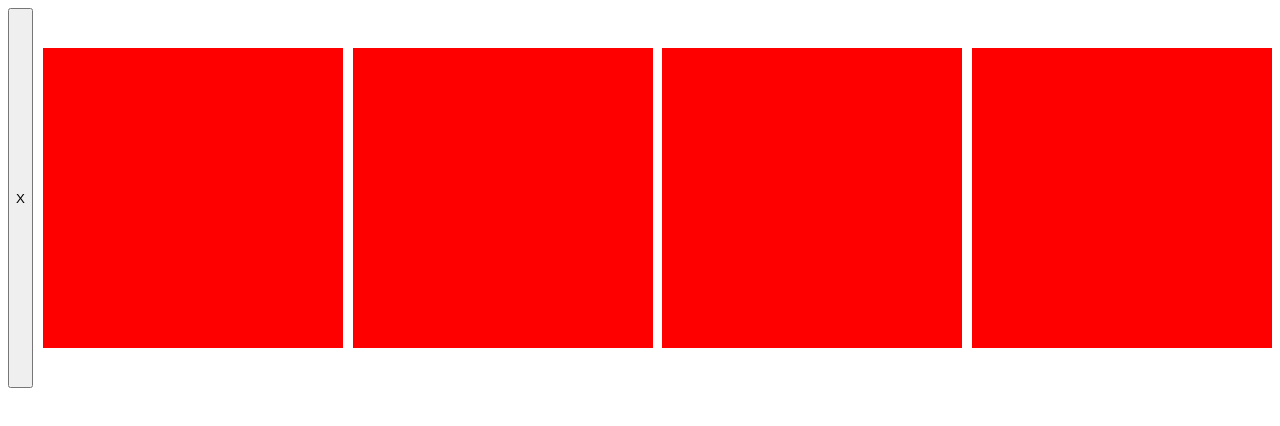
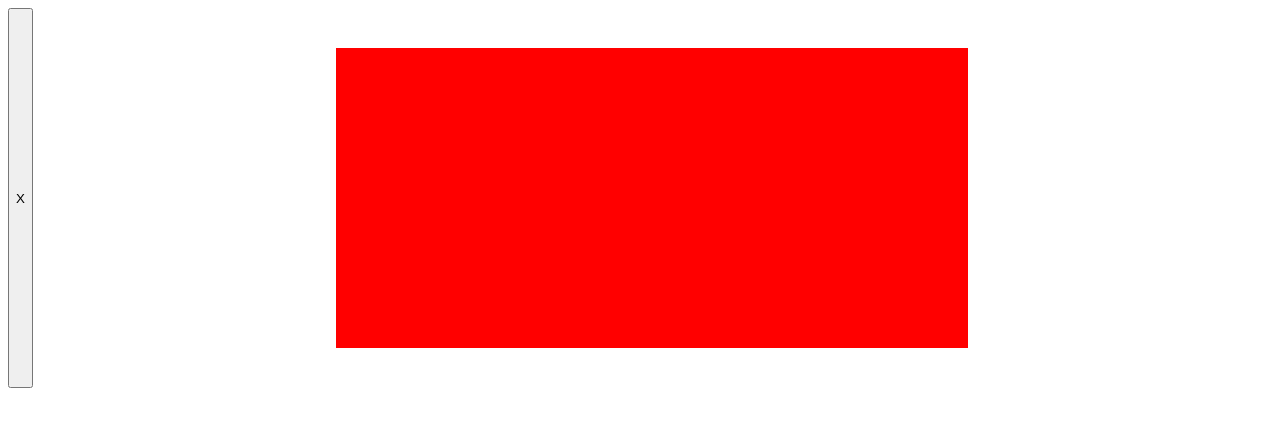
Before and after one commit to Nasuandrea/ProyectoClase, a plain HTML site: page modal-tarjetas.html in a window 1280 px wide. Both pictures are taken after a click on the button 46 px from the left and 19 px from the top of the page. Drawn offline with Linux system fonts and the light colour scheme.

Commit message:
fix contenedores

```diff
--- a/modal-tarjetas.html
+++ b/modal-tarjetas.html
@@ -64,17 +64,15 @@
     </a>
    </div>
 <!-- contenedor general de las cards -->
-   <div class="con">
+<div class="containerAvatar3d">
     <button id="botonCerrar">X</button>
 <!-- primer contenedor back-end -->
-     <div class="contenedor1"></div>
-     <!-- segundo contenedor frontEnd -->
-     <div class="contenedor1"></div>
-     <!-- contenedor skills -->
-     <div class="contenedor1"></div>
-     <!-- contenedor de descripcion -->
-     <div class="contenedor1"></div>
-   </div>
+<div class="contenedorAvatar"></div>
+<!-- contenedor de descripcion -->
+<div class="contenedor1"></div>
+
+
+</div>
 </div>
 <script>
     const boton = document.getElementById("boton");
@@ -85,7 +83,7 @@
     });
 
     function evento1(){
-        const mostrar = document.querySelector(".con");
+        const mostrar = document.querySelector(".containerAvatar3d");
         if (mostrar.style.display === "flex"){
             mostrar.style.display = "none";
         } else {
@@ -109,7 +107,7 @@
  });
 
     function cerrarModal(){
-        const cerrar = document.querySelector(".con");
+        const cerrar = document.querySelector(".containerAvatar3d");
         const abrir = document.querySelector(".avatar-container");
 
         if (cerrar.style.display ==="flex"){
@@ -130,34 +128,6 @@
 
 
 
-    // function mostrar() {
-    //     const con = document.querySelector('.con');
-
-    //     if (con.style.display === 'flex') {
-    //         con.style.display = 'none';
-    //     } else {
-    //         con.style.display = 'flex';
-
-
-    //         const contenedores = document.querySelectorAll('.contenedor1');
-    //         contenedores.forEach((elemento, index) => {
-    //             elemento.style.animationDelay = `${(index + 1) * 0.3}s`;
-
-    //             elemento.style.animation = 'none';
-    //             setTimeout(() => {
-    //                 elemento.style.animation = `con1 1s forwards ${(index + 1) * 0.3}s`;
-    //             }, 10);
-    //         });
-    //     }
-    // }
-    //   function toggleImagen() {
-    //     const img = document.querySelector('.img');
-    //     if (img.style.display === 'block') {
-    //         img.style.display = 'none';
-    //     } else {
-    //         img.style.display = 'block';
-    //     }
-    // }
 
 
     // animacion
```
Also changed, not shown: categorias.html (+1 -1 lines).
